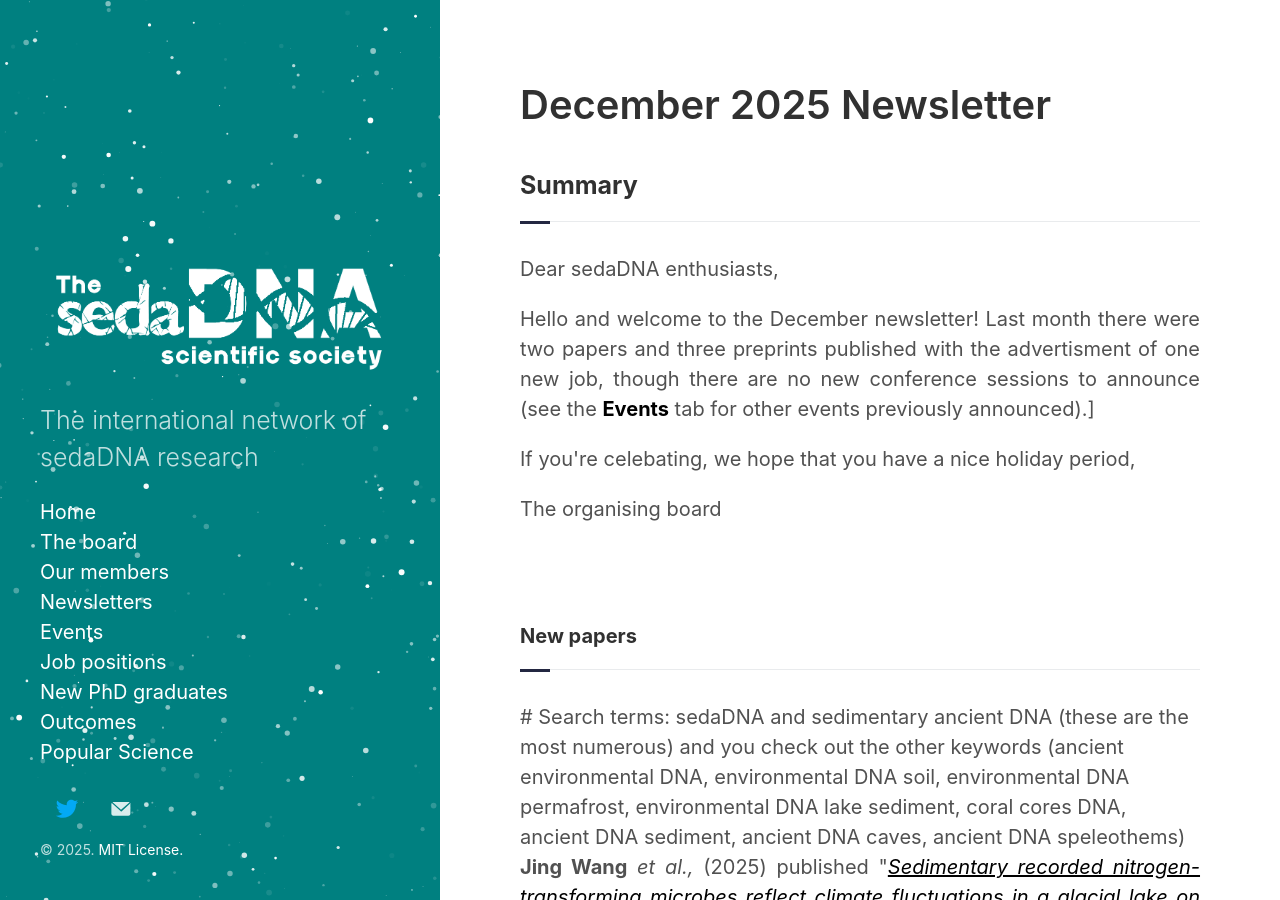
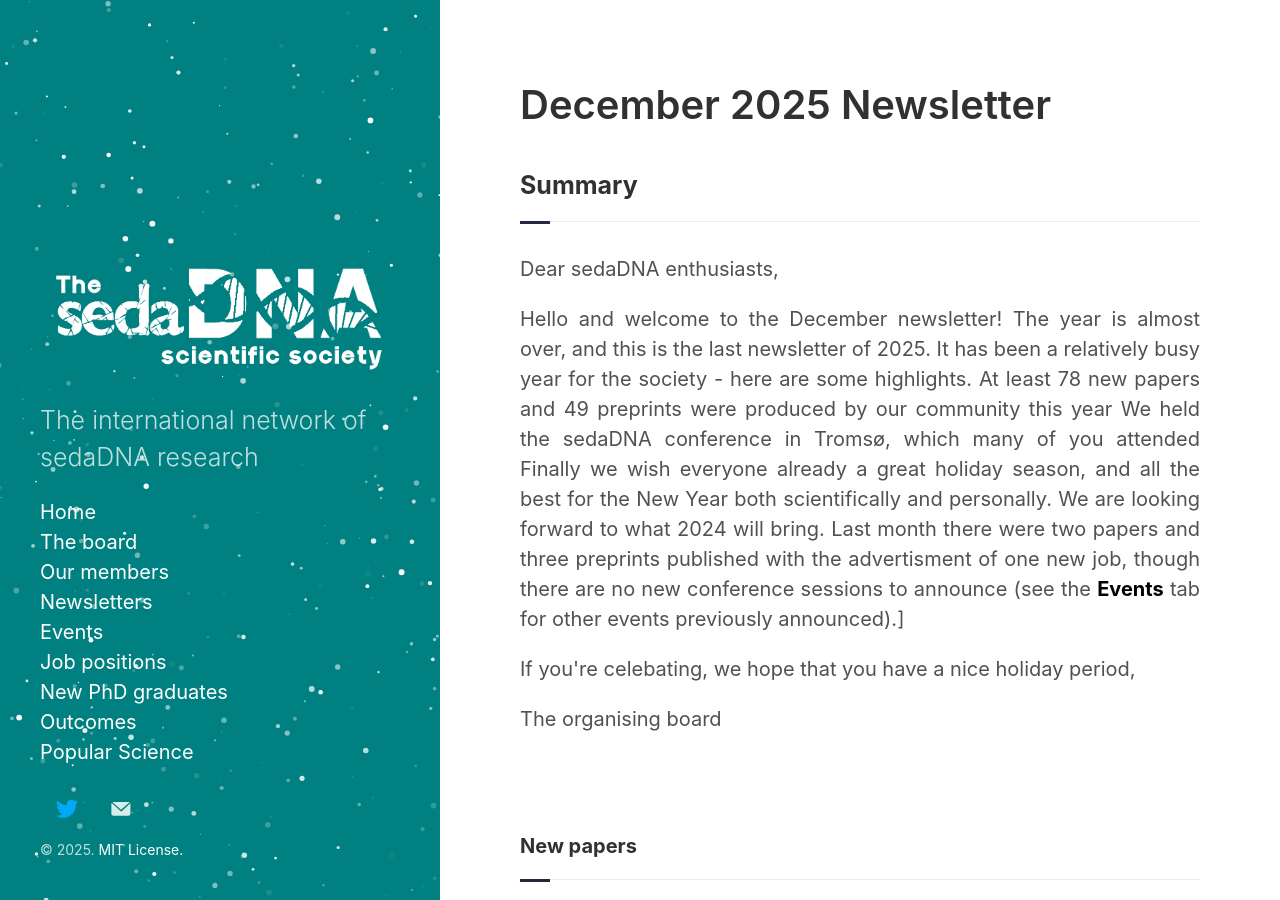
Before and after one commit to sedadna/sedadna.github.io, a Jekyll site: the page built from category/news/25-12.md, in a window 1280 px wide and 900 px high. Built offline with Jekyll 4.4.1, drawn with Linux system fonts in a browser that asks for light colours.

Commit message:
Update 25-12.md

```diff
--- a/category/news/25-12.md
+++ b/category/news/25-12.md
@@ -8,9 +8,18 @@
 </div>
 
 <div class="intro">
-<p> Dear sedaDNA enthusiasts,</p>
+<p>Dear sedaDNA enthusiasts,</p>
 
-<p align="justify">Hello and welcome to the December newsletter! Last month there were two papers and three preprints published with the advertisment of one new job, though there are no new conference sessions to announce (see the <a href="https://sedadna.github.io/category/events.html"><b>Events</b></a> tab for other events previously announced).]</p>
+<p align="justify">Hello and welcome to the December newsletter! The year is almost over, and this is the last newsletter of 2025. It has been a relatively busy year for the society - here are some highlights.
+
+At least 78 new papers and 49 preprints were produced by our community this year
+We held the sedaDNA conference in Tromsø, which many of you attended
+
+
+
+Finally we wish everyone already a great holiday season, and all the best for the New Year both scientifically and personally. We are looking forward to what 2024 will bring.
+
+Last month there were two papers and three preprints published with the advertisment of one new job, though there are no new conference sessions to announce (see the <a href="https://sedadna.github.io/category/events.html"><b>Events</b></a> tab for other events previously announced).]</p>
 
 
 <p>If you're celebating, we hope that you have a nice holiday period,</p>
```
